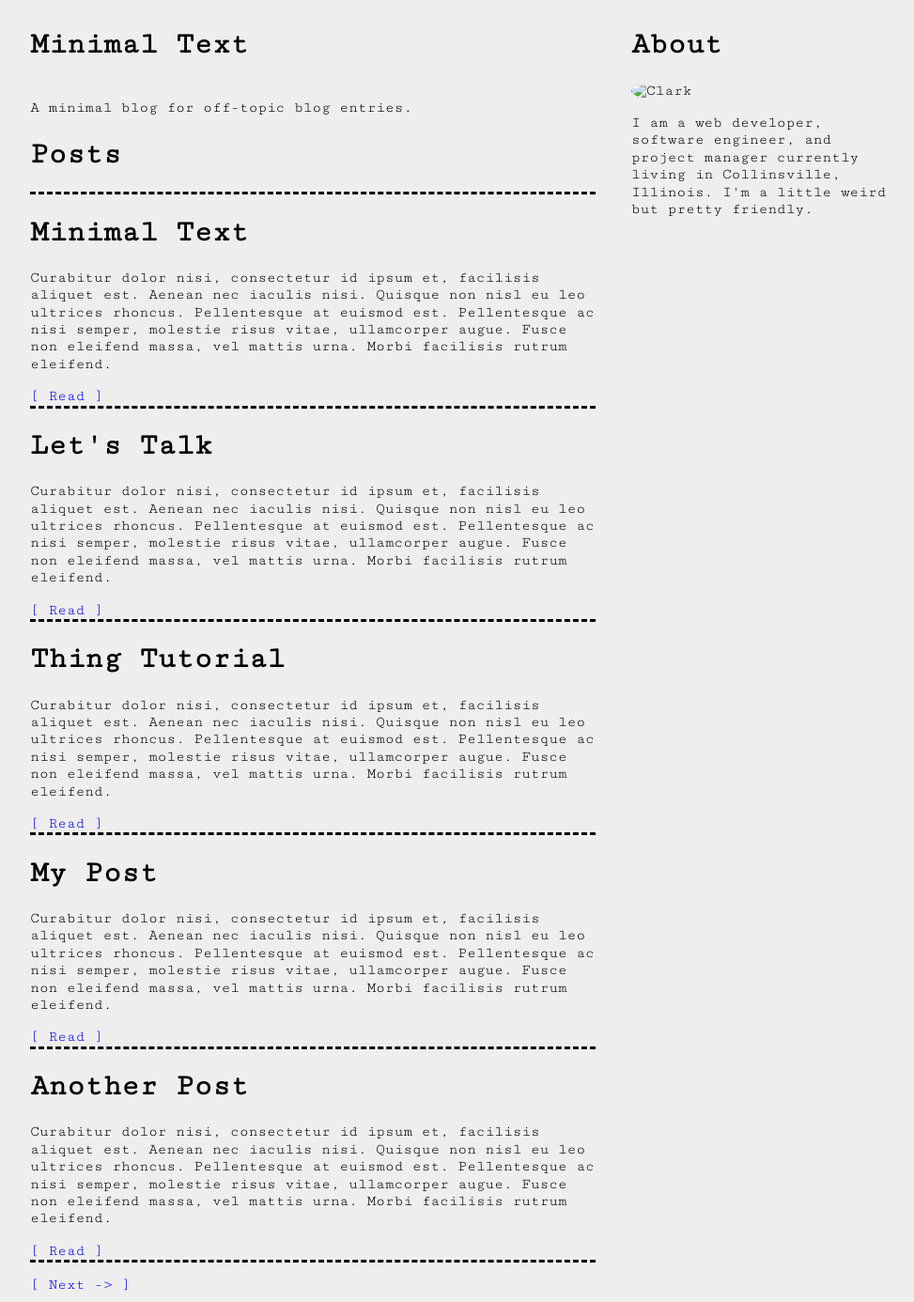
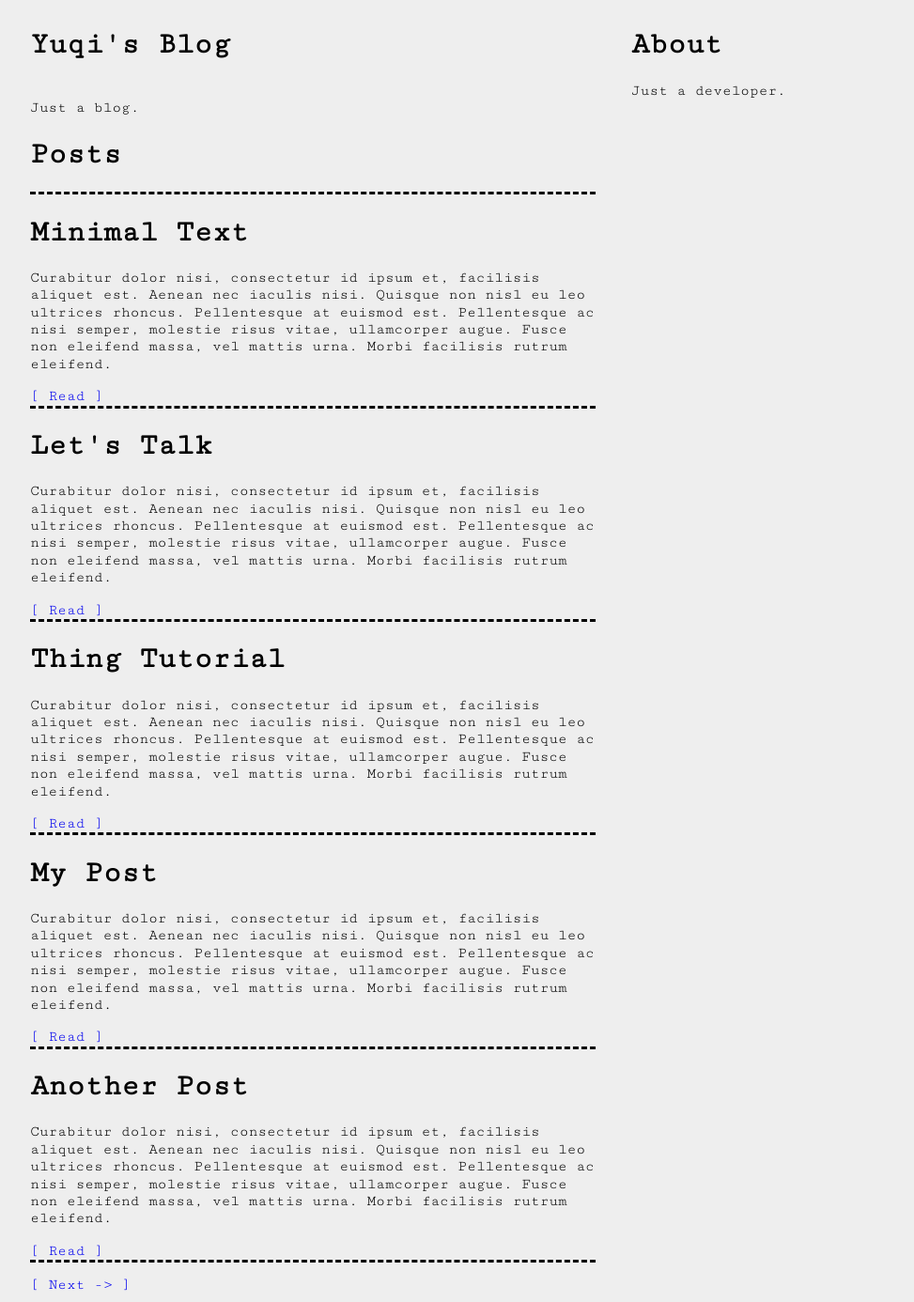
Before and after one commit to yuqisun/yuqisun.github.io, a Jekyll site: the page built from index.html, in a window 1280 px wide. Shown: the whole page at 94% size, without its empty margins (147-1120 px from the left). Built offline with Jekyll 4.4.1, drawn with Linux system fonts in a browser that asks for light colours; nearby versions of some CDN libraries; the list of posts is cut into pages by our own code.

Commit message:
update config

```diff
--- a/_config.yml
+++ b/_config.yml
@@ -1,8 +1,8 @@
 ---
-title: Minimal Text
+title: Yuqi's Blog
 baseurl: "/yuqisun.github.io"
-desc: A minimal blog for off-topic blog entries.
-about: I am a web developer, software engineer, and project manager currently living in Collinsville, Illinois. I'm a little weird but pretty friendly.
+desc: Just a blog.
+about: Just a developer.
 #image: https://pinto-light.glitch.me/?width=500&height=500&url=https://i.imgur.com/mxUVc2x.jpg&extension=jpg
 excerpt_separator: "<!-- more -->"
 markdown: kramdown
--- a/_includes/sidebar.html
+++ b/_includes/sidebar.html
@@ -1,8 +1,8 @@
 <div class="col-1">
     <div class="side-board">
         <h1>About</h1>
-        <img class="about" src="{{ site.image }}"
-                    alt="Clark"/>
+        <!--<img class="about" src="{{ site.image }}"
+                    alt="Yuqi"/>-->
         <p class="lead">{{ site.about }}</p>
     </div>
 </div>
```
